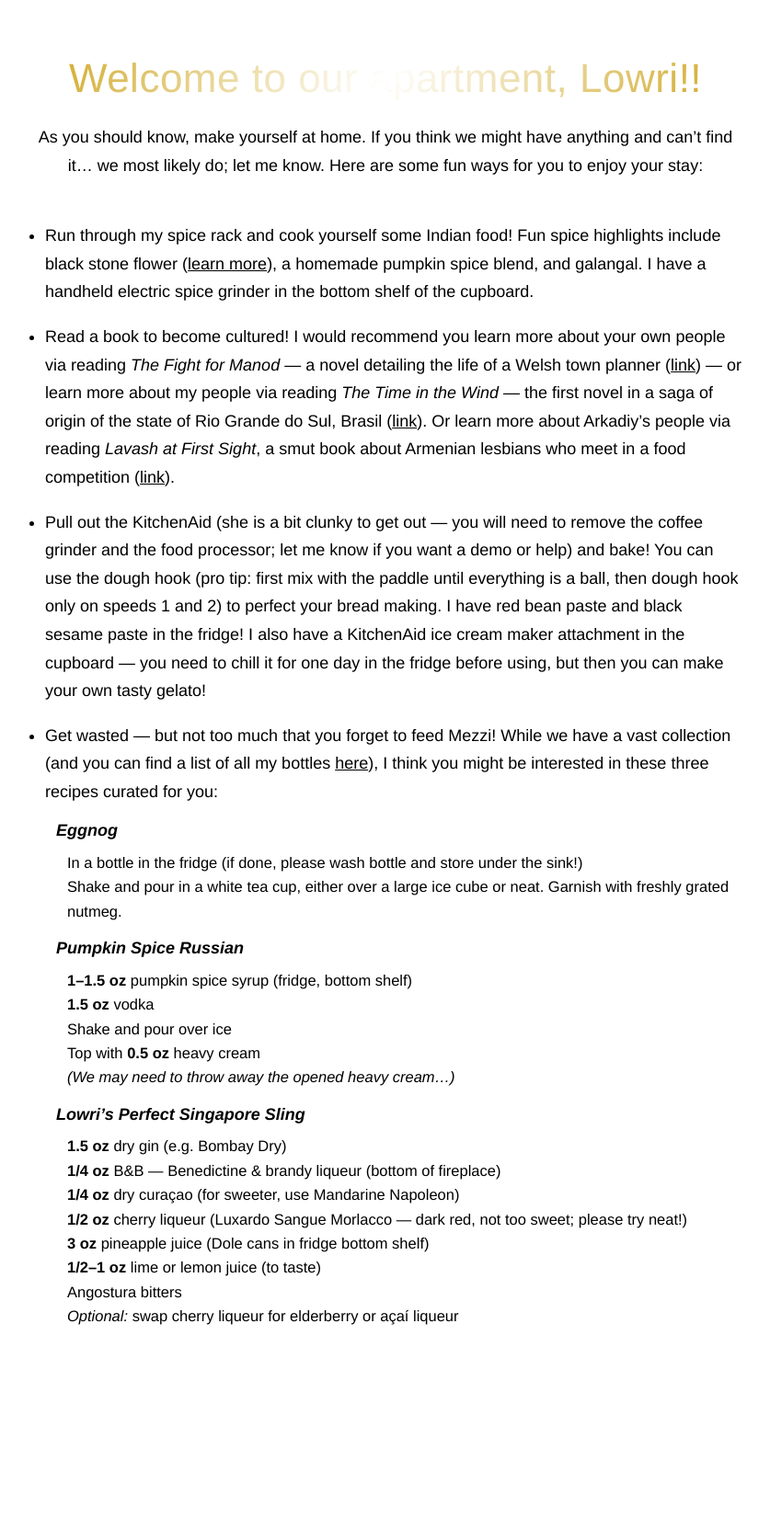
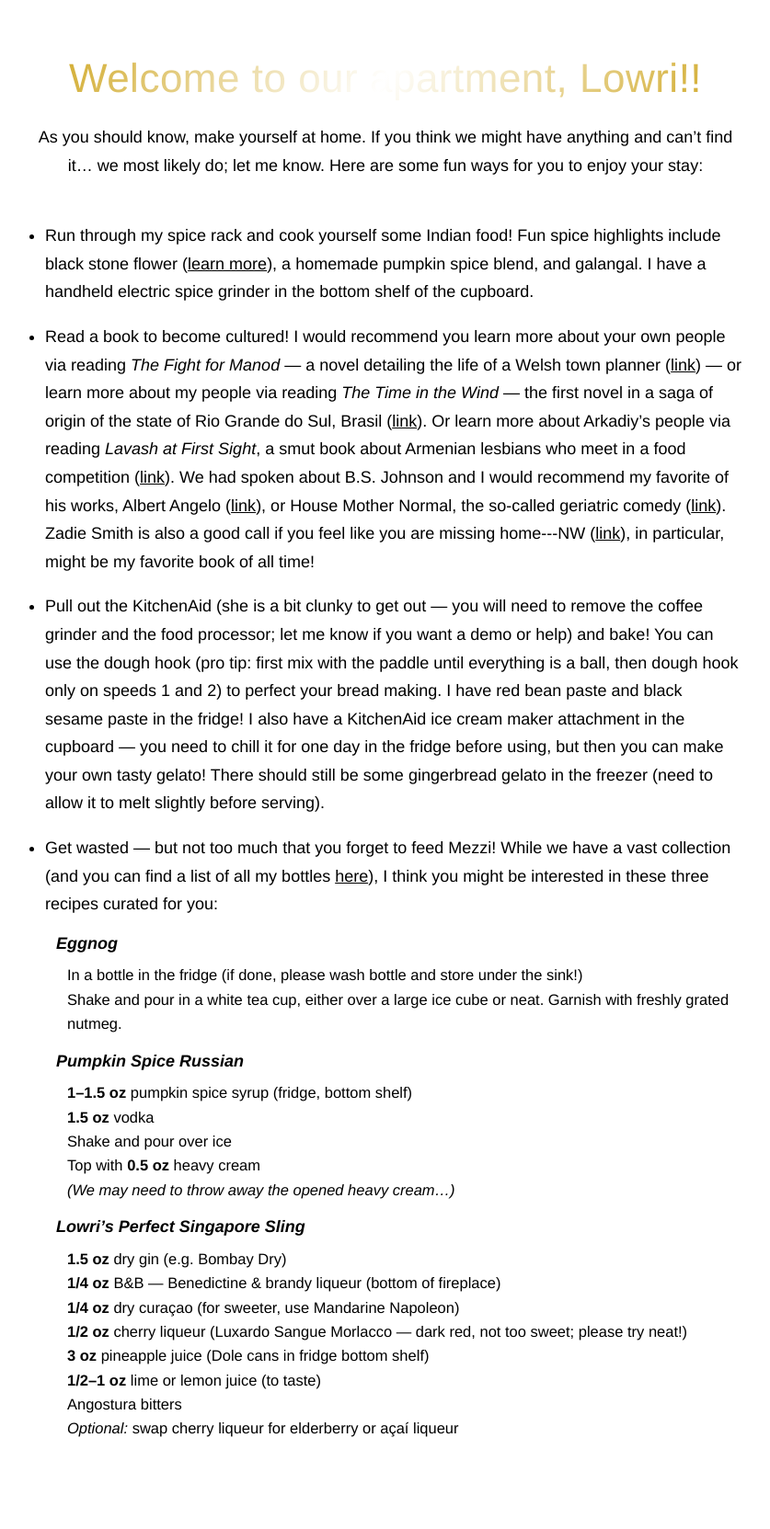
Before and after one commit to gsagostini/gsagostini.github.io, a Jekyll site: the page cocktails/menu.html, which Jekyll copies as it is, in a window 1280 px wide. Shown: the whole page at 92% size, without its empty margins (221-1058 px from the left). Built offline with Jekyll 4.4.1, drawn with Linux system fonts in a browser that asks for light colours; before the commit the page ends 1541 px from its top, so only the background shows below that.

Commit message:
books described

```diff
--- a/cocktails/menu.html
+++ b/cocktails/menu.html
@@ -119,7 +119,13 @@
     (<a href="https://en.wikipedia.org/wiki/O_Tempo_e_o_Vento" target="_blank">link</a>).
     Or learn more about Arkadiy’s people via reading <em>Lavash at First Sight</em>, a smut book about
     Armenian lesbians who meet in a food competition
-    (<a href="https://www.taleenvoskuni.com/lavash-at-first-sight" target="_blank">link</a>).
+    (<a href="https://www.taleenvoskuni.com/lavash-at-first-sight" target="_blank">link</a>). We had spoken about
+    B.S. Johnson and I would recommend my favorite of his works, Albert Angelo
+    (<a href="https://en.wikipedia.org/wiki/Albert_Angelo" target="_blank">link</a>), or House Mother
+    Normal, the so-called geriatric comedy
+    (<a href="https://en.wikipedia.org/wiki/House_Mother_Normal" target="_blank">link</a>). Zadie Smith is also a good call if
+    you feel like you are missing home---NW
+    (<a href="https://en.wikipedia.org/wiki/NW_(novel)" target="_blank">link</a>), in particular, might be my favorite book of all time!
   </li>
 
   <li>
@@ -128,7 +134,8 @@
     dough hook (pro tip: first mix with the paddle until everything is a ball, then dough hook only on
     speeds 1 and 2) to perfect your bread making. I have red bean paste and black sesame paste in the
     fridge! I also have a KitchenAid ice cream maker attachment in the cupboard — you need to chill
-    it for one day in the fridge before using, but then you can make your own tasty gelato!
+    it for one day in the fridge before using, but then you can make your own tasty gelato! There should still be some gingerbread
+    gelato in the freezer (need to allow it to melt slightly before serving).
   </li>
 
   <li>
```
